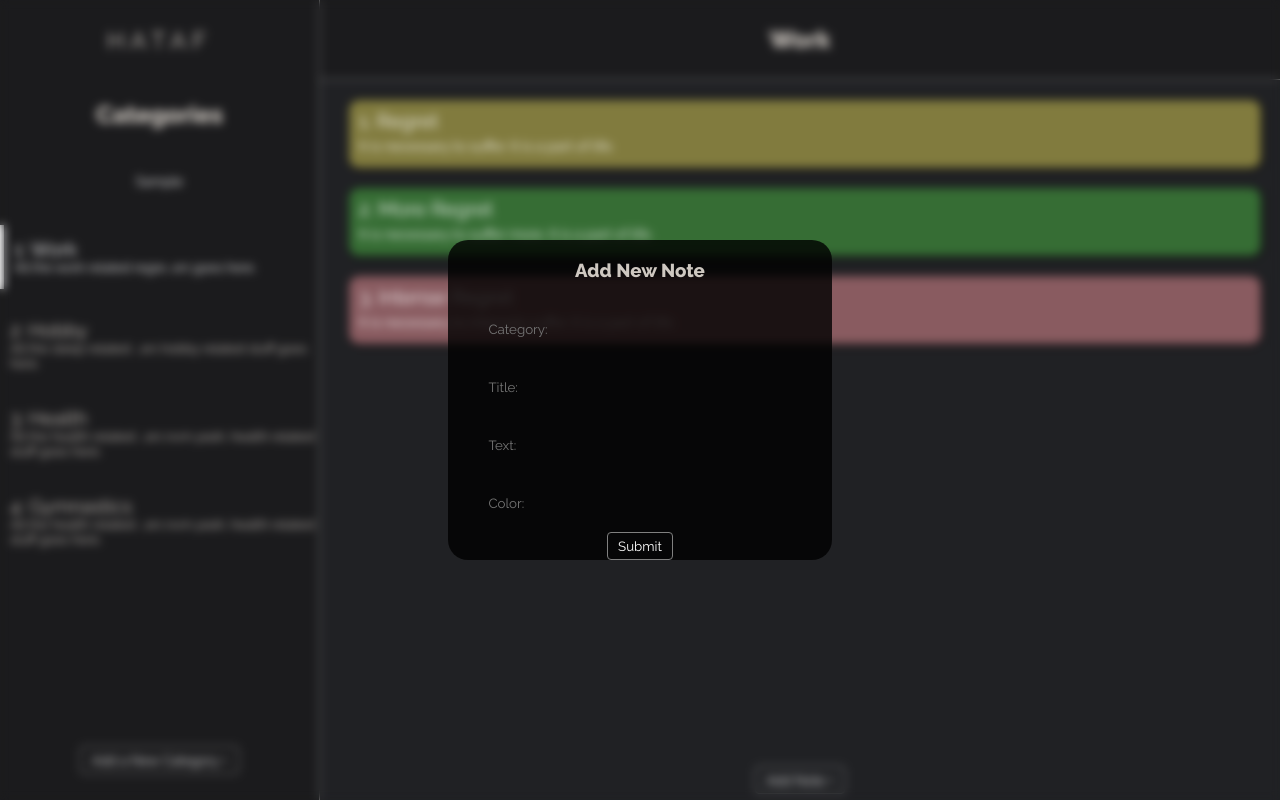
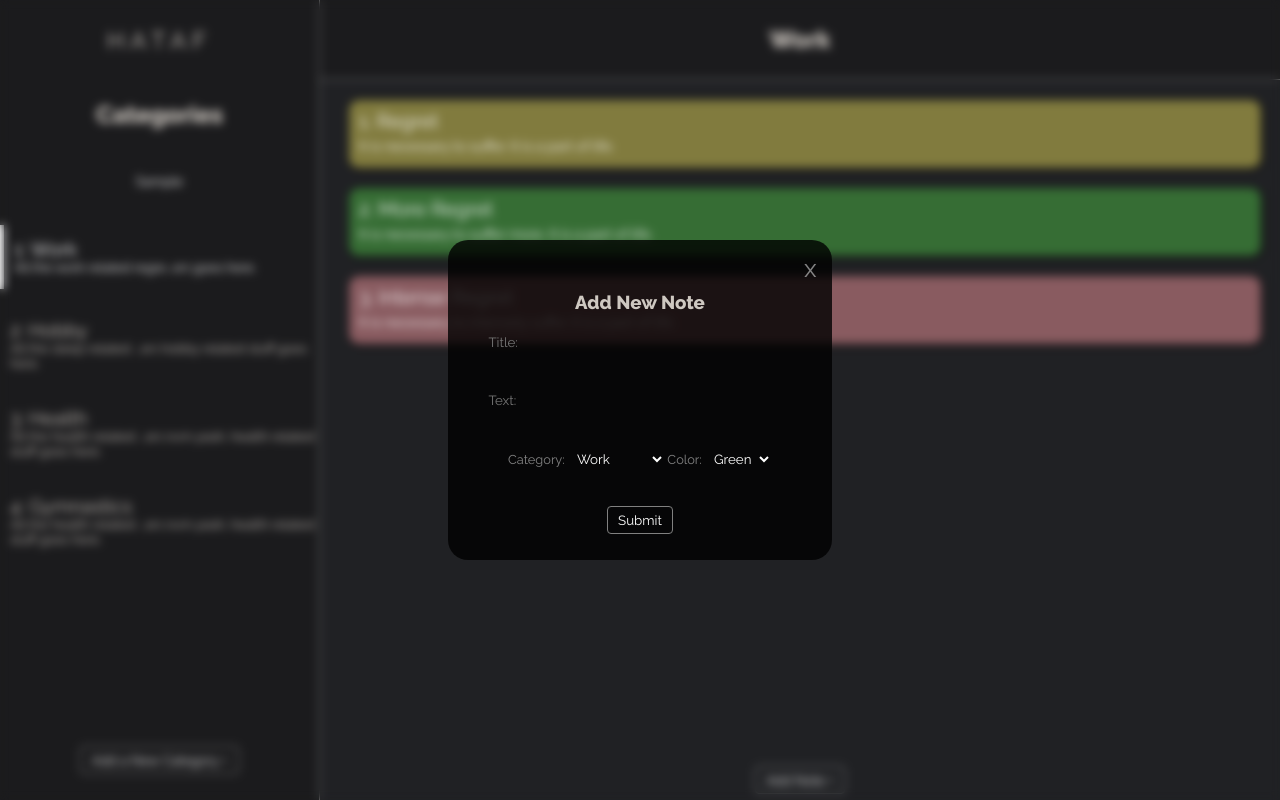
Before and after one commit to hatafatif/task-management-tool, a React (Create React App) app: page / in a window 1280 px wide. Both pictures are taken after typing "Sample" into the empty fields and a click on the button "Add Note +". Built offline with nearby package versions, Linux system fonts and the light colour scheme.

Commit message:
NewNoteForm updates: Cross Button and Connected with Categories and colors

```diff
--- a/src/App.css
+++ b/src/App.css
@@ -47,6 +47,8 @@ button {
 
 button:hover {
     background-color: var(--primary-color);
-    scale: 1.04;
-    transition: 0.1s;
+    /* scale: 1.04; */
+    /* padding: 6px 11px; */
+    font-size: 15px;
+    transition: 0.2s;
 }
--- a/src/App.js
+++ b/src/App.js
@@ -1,4 +1,4 @@
-import { useState, React } from "react";
+import { useState, React, useEffect } from "react";
 import "./App.css";
 import Sidebar from "./components/Sidebar/Sidebar";
 import NoteSection from "./components/NoteSection/NoteSection";
@@ -107,23 +107,41 @@ const defaultNotes = [
     },
 ];
 
+const colors = ["Green", "Blue", "Yellow", "Red", "Purple"];
+
 const App = () => {
     // Main state to keep all the data
     const [notes, setNotes] = useState(defaultNotes);
+    const [categories, setCategories] = useState([]);
+
+    // useEffect to get new categories and colors when notes state is set
+    useEffect(() => {
+        const tempCategories = [];
+
+        defaultNotes.forEach((obj) => {
+            if (tempCategories.indexOf(obj.category) === -1)
+                tempCategories.push(obj.category);
+        });
+
+        setCategories(tempCategories);
+    }, [notes]);
 
     // Functionality to select a category from sidebar.
     const [selectedCategory, setSelectedCategory] = useState(notes[0]);
+
     const selectCategory = (e) => {
-        const cat_id = e.currentTarget.id;
-        const clickedCat = notes.filter((cat) => cat.cat_id == cat_id);
+        const current_cat_id = parseInt(e.currentTarget.id);
+        const clickedCat = notes.filter((cat) => cat.cat_id == current_cat_id);
         // debug
-        // console.log(clickedCat[0])
         setSelectedCategory(clickedCat[0]);
     };
 
     //Functionality to toggle NewNoteForm.
     const [newNotePressed, setNewNotePressed] = useState(false);
     const handleNewNoteSubmit = () => {
+        setNewNotePressed(!newNotePressed);
+    };
+    const handleNewNoteCancel = () => {
         setNewNotePressed(!newNotePressed);
     };
 
@@ -134,7 +152,12 @@ const App = () => {
     return (
         <div className="App">
             {newNotePressed ? (
-                <NewNoteForm newNoteSubmitOnClick={handleNewNoteSubmit} />
+                <NewNoteForm
+                    onSubmit={handleNewNoteSubmit}
+                    onCancel={handleNewNoteCancel}
+                    categories={categories}
+                    colors={colors}
+                />
             ) : (
                 <></>
             )}
--- a/src/components/Forms/NewNoteForm.js
+++ b/src/components/Forms/NewNoteForm.js
@@ -1,16 +1,46 @@
 import React from "react";
-import "./forms.css"
+import "./forms.css";
 
-const NewNoteForm = ({newNoteSubmitOnClick}) => {
+const NewNoteForm = ({ onSubmit, onCancel, categories, colors }) => {
+
+
+
     return (
         <div className="NewNoteForm">
             <div className="note-form">
+                <div className="cross-button" onClick={onCancel}>
+                    x
+                </div>
                 <h3>Add New Note</h3>
-                <input placeholder="Category: " />
                 <input placeholder="Title: " />
                 <input placeholder="Text: " />
-                <input placeholder="Color: " />
-            <button onClick={newNoteSubmitOnClick}>Submit</button>
+                <div className="dropdowns">
+                    <div className="dropdown category-dropdown">
+                        <label >Category: </label>
+                        <select name="cateogory-dropdown">
+                            {categories.map((category) => {
+                                console.log(category);
+                                return (
+                                    <option
+                                        key={category}
+                                        value={category}
+                                    >
+                                        {category}
+                                    </option>
+                                );
+                            })}
+                        </select>
+                    </div>
+                    <div className="dropdown color-dropdown">
+                        <label>Color: </label>
+                        <select>
+                            {colors.map((color)=>
+                             <option key={color} value={color.toLowerCase()}>{color}</option>
+                            )}
+                        </select>
+                    </div>
+                </div>
+                <button onClick={onSubmit}>Submit</button>
             </div>
         </div>
     );
--- a/src/components/Forms/forms.css
+++ b/src/components/Forms/forms.css
@@ -10,6 +10,7 @@
 }
 
 .note-form {
+    position: relative;
     display: flex;
     flex-direction: column;
     align-items: center;
@@ -18,6 +19,10 @@
     border-radius: 20px;
     min-width: 30vw;
     min-height: 40vh;
+}
+.note-form > h3 {
+    position: absolute;
+    top: 10%;
 }
 
 .note-form > input {
@@ -32,7 +37,68 @@
 .note-form > input:focus,
 .note-form > input:hover {
     outline: 0;
-    scale: 1.1;
+    scale: 1.05;
     transition: 0.3s;
-    border-bottom: 1px solid grey ;
+    border-bottom: 1px solid grey;
 }
+
+.dropdown {
+    margin-bottom: 20px;
+    position: relative;
+}
+
+.dropdown > select {
+    /* font-size: ; */
+    /* padding: 1em 1.5em; */
+    /* border: 1px solid white; */
+    border: 0;
+    border-radius: 10px;
+    background-color: transparent;
+    color: white;
+}
+
+.dropdown > select > option {
+    outline: 0;
+    border: 0;
+    /* border-radius: 10px; */
+    padding: 0;
+    margin: 0;
+    background-color: var(--primary-color);
+    color: white;
+}
+
+.note-form button {
+    position: absolute;
+    top: 83%;
+}
+
+.dropdowns {
+    margin-top: 20px;
+    display: flex;
+    width: 70%;
+    justify-content: space-evenly;
+    align-items: center;
+    flex-direction: row;
+}
+
+.dropdowns label {
+    font-size: 0.8rem;
+    margin-right: 5px;
+    color: rgba(255, 255, 255, 0.5);
+}
+
+.cross-button {
+    position: absolute;
+    top: 4%;
+    right: 4%;
+    font-size: 25px;
+    color: rgba(255, 255, 255, 0.5);
+    border: 0;
+}
+
+.cross-button:hover {
+    cursor: pointer;
+    transition: 0.1s;
+    font-size: 27px;
+    color: rgba(255, 255, 255, 0.7);
+}
--- a/src/components/Sidebar/Categories.js
+++ b/src/components/Sidebar/Categories.js
@@ -3,6 +3,7 @@ import Category from "./Category";
 import SearchCat from "./SearchCat";
 
 const Categories = ({ notes, onClick, selectedCategory}) => {
+
     return (
         <div className="Categories">
             <h2>Categories</h2>
--- a/src/components/Sidebar/Category.js
+++ b/src/components/Sidebar/Category.js
@@ -2,6 +2,7 @@ import React from "react";
 
 const Category = ({ cat_id, category, desc, onClick, selectedCategory }) => {
     let isSelected = ""
+
     if (selectedCategory.category === category){
         isSelected = "selected"
     }
```
Also changed, not shown: src/components/Sidebar/Sidebar.js (line endings or trailing spaces).
